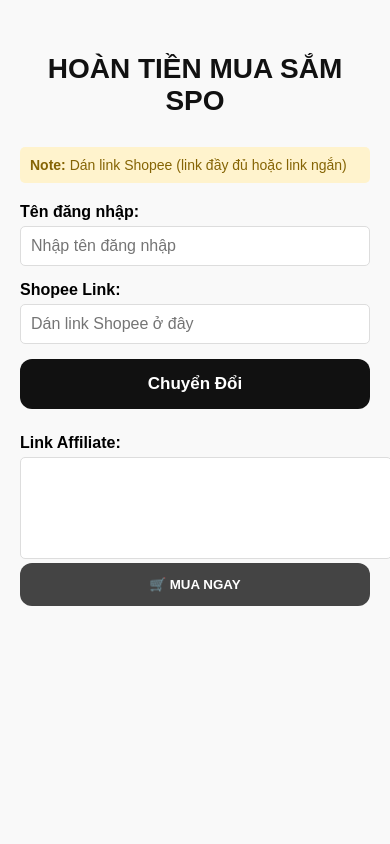
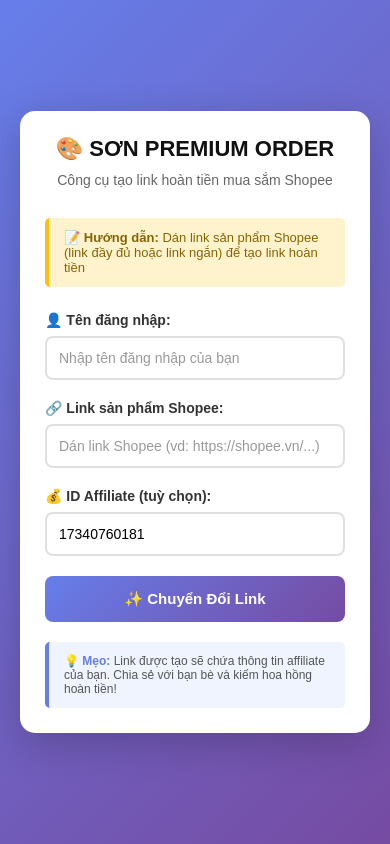
Before and after one commit to sonpremiumorder/hoantien_spo, a plain HTML site: page index.html in a window 390 px wide. Drawn offline with Linux system fonts and the light colour scheme.

Commit message:
Update index.html

```diff
--- a/index.html
+++ b/index.html
@@ -1,211 +1,448 @@
 <!DOCTYPE html>
-<html lang="en">
+<html lang="vi">
 <head>
   <meta charset="UTF-8">
   <meta name="viewport" content="width=device-width, initial-scale=1.0">
-  <title>SƠN PREMIUM ORDER</title>
+  <title>SƠN PREMIUM ORDER - Hoàn Tiền Mua Sắm</title>
   <style>
+    * {
+      margin: 0;
+      padding: 0;
+      box-sizing: border-box;
+    }
+
     body {
-      font-family: Arial, sans-serif;
+      font-family: 'Arial', sans-serif;
+      background: linear-gradient(135deg, #667eea 0%, #764ba2 100%);
+      min-height: 100vh;
+      display: flex;
+      justify-content: center;
+      align-items: center;
+      padding: 20px;
+    }
+
+    .container {
+      background: white;
+      border-radius: 15px;
+      box-shadow: 0 10px 40px rgba(0, 0, 0, 0.2);
       max-width: 600px;
-      margin: 0 auto;
-      padding: 30px 20px;
-      background-color: #f9f9f9;
+      width: 100%;
+      padding: 40px;
     }
-    h2{
-      text-align:center;
-      color:#111;
-      margin-bottom:30px;
-      font-size:28px;
-      font-weight:700;
+
+    .header {
+      text-align: center;
+      margin-bottom: 30px;
     }
-    .input-field {
-      margin-bottom: 15px;
+
+    h1 {
+      color: #111;
+      font-size: 28px;
+      margin-bottom: 10px;
     }
+
+    .subtitle {
+      color: #666;
+      font-size: 14px;
+    }
+
+    .note {
+      background-color: #fff3cd;
+      border-left: 4px solid #ffc107;
+      color: #856404;
+      padding: 12px 15px;
+      border-radius: 5px;
+      margin-bottom: 25px;
+      font-size: 13px;
+    }
+
+    .form-group {
+      margin-bottom: 20px;
+    }
+
     label {
       display: block;
-      margin-bottom: 5px;
+      margin-bottom: 8px;
       font-weight: bold;
+      color: #333;
+      font-size: 14px;
     }
-    input {
+
+    input[type="text"] {
       width: 100%;
-      padding: 10px;
-      font-size: 16px;
-      border: 1px solid #ddd;
-      border-radius: 5px;
-      box-sizing: border-box;
+      padding: 12px;
+      font-size: 14px;
+      border: 2px solid #e0e0e0;
+      border-radius: 8px;
+      transition: border-color 0.3s;
+      font-family: Arial, sans-serif;
     }
-    button.generate{
-      width:100%;
-      padding:15px;
-      border:none;
-      border-radius:12px;
-      background:#111;
-      color:white;
-      font-size:17px;
-      font-weight:bold;
-      cursor:pointer;
-      transition:.3s;
+
+    input[type="text"]:focus {
+      outline: none;
+      border-color: #667eea;
     }
-    button.generate:hover{
-      background:#e53935;
-      transform:translateY(-2px);
+
+    input[type="text"]::placeholder {
+      color: #999;
     }
-    button.generate:disabled {
-      background-color: #f8aa9a;
+
+    .button-group {
+      display: flex;
+      gap: 10px;
+      margin-top: 25px;
+    }
+
+    button {
+      flex: 1;
+      padding: 14px;
+      border: none;
+      border-radius: 8px;
+      font-size: 15px;
+      font-weight: bold;
+      cursor: pointer;
+      transition: all 0.3s ease;
+      display: flex;
+      align-items: center;
+      justify-content: center;
+      gap: 8px;
+    }
+
+    .btn-generate {
+      background: linear-gradient(135deg, #667eea 0%, #764ba2 100%);
+      color: white;
+    }
+
+    .btn-generate:hover:not(:disabled) {
+      transform: translateY(-2px);
+      box-shadow: 0 5px 15px rgba(102, 126, 234, 0.4);
+    }
+
+    .btn-generate:disabled {
+      background: #ccc;
+      cursor: not-allowed;
+      transform: none;
+    }
+
+    .btn-copy {
+      background: #444;
+      color: white;
+    }
+
+    .btn-copy:hover {
+      background: #222;
+      transform: translateY(-2px);
+    }
+
+    .btn-buy {
+      background: #ee4d2d;
+      color: white;
+    }
+
+    .btn-buy:hover {
+      background: #dd3c1a;
+      transform: translateY(-2px);
+    }
+
+    .btn-buy:disabled {
+      background: #ccc;
       cursor: not-allowed;
     }
-    .result {
-      margin-top: 25px;
+
+    .result-section {
+      margin-top: 30px;
+      padding-top: 20px;
+      border-top: 2px solid #f0f0f0;
     }
+
     .result-label {
       font-weight: bold;
-      margin-bottom: 5px;
+      color: #333;
+      margin-bottom: 10px;
+      font-size: 14px;
     }
+
     textarea {
       width: 100%;
-      height: 80px;
-      padding: 10px;
-      border: 1px solid #ddd;
-      border-radius: 5px;
-      font-size: 14px;
+      height: 90px;
+      padding: 12px;
+      border: 2px solid #e0e0e0;
+      border-radius: 8px;
+      font-size: 13px;
+      font-family: 'Courier New', monospace;
       resize: none;
+      background: #f9f9f9;
+      word-break: break-all;
     }
-    button.copy{
-      width:100%;
-      padding:14px;
-      border:none;
-      border-radius:12px;
-      background:#444;
-      color:white;
-      font-weight:bold;
-      cursor:pointer;
-      transition:.3s;
-    }
-    button.copy:hover{
-      background:#111;
-    }
-    .small {
-      font-size: 14px;
-      color: #666;
+
+    .status-message {
+      font-size: 13px;
       margin-top: 10px;
       text-align: center;
+      min-height: 20px;
     }
-    .note {
-      background-color: #fff3cd;
-      color: #856404;
-      padding: 10px;
-      border-radius: 5px;
-      margin-bottom: 20px;
-      font-size: 14px;
+
+    .status-success {
+      color: #28a745;
     }
+
+    .status-error {
+      color: #dc3545;
+    }
+
     .loader {
       display: inline-block;
-      width: 20px;
-      height: 20px;
-      margin-right: 8px;
-      border: 3px solid rgba(255,255,255,.3);
+      width: 16px;
+      height: 16px;
+      border: 2px solid rgba(255, 255, 255, 0.3);
       border-radius: 50%;
       border-top-color: white;
-      animation: spin 1s ease-in-out infinite;
-      vertical-align: middle;
+      animation: spin 0.8s linear infinite;
     }
+
     @keyframes spin {
       to { transform: rotate(360deg); }
+    }
+
+    .info-box {
+      background: #f0f4ff;
+      border-left: 4px solid #667eea;
+      padding: 12px 15px;
+      border-radius: 5px;
+      margin-top: 20px;
+      font-size: 12px;
+      color: #555;
+    }
+
+    .info-box strong {
+      color: #667eea;
+    }
+
+    @media (max-width: 480px) {
+      .container {
+        padding: 25px;
+      }
+
+      h1 {
+        font-size: 22px;
+      }
+
+      .button-group {
+        flex-direction: column;
+      }
+
+      button {
+        width: 100%;
+      }
     }
   </style>
 </head>
 <body>
-  <h2>HOÀN TIỀN MUA SẮM SPO</h2>
-  <div class="note" id="note">
-    <strong>Note:</strong> Dán link Shopee (link đầy đủ hoặc link ngắn)
-  </div>
+  <div class="container">
+    <div class="header">
+      <h1>🎨 SƠN PREMIUM ORDER</h1>
+      <p class="subtitle">Công cụ tạo link hoàn tiền mua sắm Shopee</p>
+    </div>
 
-  <input type="hidden" id="affiliateIdNumber" value="17340760181">
+    <div class="note">
+      <strong>📝 Hướng dẫn:</strong> Dán link sản phẩm Shopee (link đầy đủ hoặc link ngắn) để tạo link hoàn tiền
+    </div>
 
-  <div class="input-field">
-    <label for="username">Tên đăng nhập:</label>
-    <input type="text" id="username" placeholder="Nhập tên đăng nhập">
-  </div>
+    <form id="linkForm" onsubmit="handleGenerateLink(event)">
+      <div class="form-group">
+        <label for="username">👤 Tên đăng nhập:</label>
+        <input
+          type="text"
+          id="username"
+          placeholder="Nhập tên đăng nhập của bạn"
+          required
+        >
+      </div>
 
-  <div class="input-field">
-    <label for="inputLink">Shopee Link:</label>
-    <input type="text" id="inputLink" placeholder="Dán link Shopee ở đây">
-  </div>
+      <div class="form-group">
+        <label for="inputLink">🔗 Link sản phẩm Shopee:</label>
+        <input
+          type="text"
+          id="inputLink"
+          placeholder="Dán link Shopee (vd: https://shopee.vn/...)"
+          required
+        >
+      </div>
 
-  <button class="generate" id="generateButton" onclick="generateLink()">Chuyển Đổi</button>
+      <div class="form-group">
+        <label for="affiliateId">💰 ID Affiliate (tuỳ chọn):</label>
+        <input
+          type="text"
+          id="affiliateId"
+          value="17340760181"
+          placeholder="Nhập ID affiliate của bạn"
+        >
+      </div>
 
-  <div class="result">
-    <div class="result-label">Link Affiliate:</div>
-    <textarea id="resultLink" readonly></textarea>
-    <button class="copy" onclick="buyNow()">🛒 MUA NGAY</button>
-    <p class="small" id="copyStatus"></p>
+      <button type="submit" class="btn-generate" id="generateButton">
+        ✨ Chuyển Đổi Link
+      </button>
+    </form>
+
+    <div class="result-section" id="resultSection" style="display: none;">
+      <div class="result-label">📋 Link Affiliate của bạn:</div>
+      <textarea id="resultLink" readonly></textarea>
+
+      <div class="button-group">
+        <button type="button" class="btn-copy" onclick="copyToClipboard()">
+          📋 Sao chép
+        </button>
+        <button type="button" class="btn-buy" id="buyButton" onclick="buyNow()">
+          🛒 MUA NGAY
+        </button>
+      </div>
+
+      <p class="status-message" id="statusMessage"></p>
+    </div>
+
+    <div class="info-box">
+      <strong>💡 Mẹo:</strong> Link được tạo sẽ chứa thông tin affiliate của bạn. Chia sẻ với bạn bè và kiếm hoa hồng hoàn tiền!
+    </div>
   </div>
 
   <script>
-    let realAffiliateLink = "";
+    let generatedLink = "";
 
-    function encodeURL(url) {
-      return encodeURIComponent(url);
+    function validateUrl(url) {
+      try {
+        // Check if it's a Shopee URL
+        if (!url.includes('shopee')) {
+          return false;
+        }
+        return true;
+      } catch (e) {
+        return false;
+      }
     }
 
-    function getCleanBaseURL(url) {
-      return url.split('?')[0];
+    function extractProductUrl(url) {
+      // Remove query parameters and fragments
+      return url.split('?')[0].split('#')[0];
+    }
+
+    function showStatus(message, isSuccess = true) {
+      const statusEl = document.getElementById('statusMessage');
+      statusEl.textContent = message;
+      statusEl.className = 'status-message ' + (isSuccess ? 'status-success' : 'status-error');
+    }
+
+    function handleGenerateLink(event) {
+      event.preventDefault();
+      generateLink();
     }
 
     function generateLink() {
-      const input = document.getElementById('inputLink').value.trim();
-      const affiliateId = document.getElementById('affiliateIdNumber').value.trim();
       const username = document.getElementById('username').value.trim();
-      const resultArea = document.getElementById('resultLink');
-      const copyStatus = document.getElementById('copyStatus');
+      const inputLink = document.getElementById('inputLink').value.trim();
+      const affiliateId = document.getElementById('affiliateId').value.trim();
       const generateButton = document.getElementById('generateButton');
+      const resultSection = document.getElementById('resultSection');
 
-      if (!input || !affiliateId || !username) {
-        alert('Vui lòng điền đầy đủ thông tin');
+      // Validate inputs
+      if (!username || !inputLink || !affiliateId) {
+        showStatus('❌ Vui lòng điền đầy đủ thông tin', false);
         return;
       }
 
-      // Show loading indicator
+      if (!validateUrl(inputLink)) {
+        showStatus('❌ Vui lòng nhập link Shopee hợp lệ', false);
+        return;
+      }
+
+      // Show loading state
       generateButton.disabled = true;
-      const originalButtonText = generateButton.innerHTML;
-      generateButton.innerHTML = '<span class="loader"></span> Processing...';
+      const originalText = generateButton.innerHTML;
+      generateButton.innerHTML = '<span class="loader"></span> Đang xử lý...';
 
       try {
-        let finalUrl = input;
+        // Extract clean URL
+        const cleanUrl = extractProductUrl(inputLink);
 
-        // Get clean base URL without any parameters
-        finalUrl = getCleanBaseURL(finalUrl);
+        // Encode URL
+        const encodedUrl = encodeURIComponent(cleanUrl);
 
-        const encoded = encodeURL(finalUrl);
+        // Create affiliate link
+        const affiliateLink = `https://s.shopee.sg/an_redir?origin_link=${encodedUrl}&affiliate_id=${affiliateId}&sub_id=${encodeURIComponent(username)}`;
 
-        const finalLink = `https://s.shopee.sg/an_redir?origin_link=${encoded}&affiliate_id=${affiliateId}&sub_id=${encodeURIComponent(username)}`;
+        // Store and display
+        generatedLink = affiliateLink;
+        document.getElementById('resultLink').value = affiliateLink;
 
-        // Lưu link thật
-        realAffiliateLink = finalLink;
+        // Show result section
+        resultSection.style.display = 'block';
 
-        // Hiển thị link đã che
-        resultArea.value = finalLink;
+        showStatus('✅ Link được tạo thành công!', true);
 
-        copyStatus.textContent = "✅ Link được tạo thành công!";
+        // Scroll to result
+        setTimeout(() => {
+          document.getElementById('resultSection').scrollIntoView({ behavior: 'smooth' });
+        }, 100);
 
-      } catch (err) {
-        console.error(err);
-        alert('Lỗi: ' + err.message);
+      } catch (error) {
+        console.error(error);
+        showStatus('❌ Có lỗi xảy ra: ' + error.message, false);
       } finally {
-        // Restore button state
-        generateButton.innerHTML = originalButtonText;
+        // Restore button
         generateButton.disabled = false;
+        generateButton.innerHTML = originalText;
       }
     }
 
-    function buyNow() {
-      if (!realAffiliateLink) {
-        alert("Vui lòng chuyển đổi link trước.");
+    function copyToClipboard() {
+      const resultLink = document.getElementById('resultLink').value;
+
+      if (!resultLink) {
+        showStatus('❌ Hãy tạo link trước', false);
         return;
       }
-      window.open(realAffiliateLink, "_blank");
+
+      // Try modern clipboard API first
+      if (navigator.clipboard && navigator.clipboard.writeText) {
+        navigator.clipboard.writeText(resultLink).then(() => {
+          showStatus('✅ Link đã được sao chép!', true);
+        }).catch(() => {
+          fallbackCopy(resultLink);
+        });
+      } else {
+        fallbackCopy(resultLink);
+      }
     }
+
+    function fallbackCopy(text) {
+      const textarea = document.createElement('textarea');
+      textarea.value = text;
+      document.body.appendChild(textarea);
+      textarea.select();
+      try {
+        document.execCommand('copy');
+        showStatus('✅ Link đã được sao chép!', true);
+      } catch (err) {
+        showStatus('❌ Không thể sao chép. Vui lòng thử lại', false);
+      }
+      document.body.removeChild(textarea);
+    }
+
+    function buyNow() {
+      if (!generatedLink) {
+        showStatus('❌ Hãy tạo link trước khi mua', false);
+        return;
+      }
+
+      window.open(generatedLink, '_blank');
+      showStatus('✅ Đang mở link Shopee...', true);
+    }
+
+    // Allow Enter key to submit
+    document.getElementById('inputLink').addEventListener('keypress', function(e) {
+      if (e.key === 'Enter') {
+        generateLink();
+      }
+    });
   </script>
 </body>
 </html>
```
